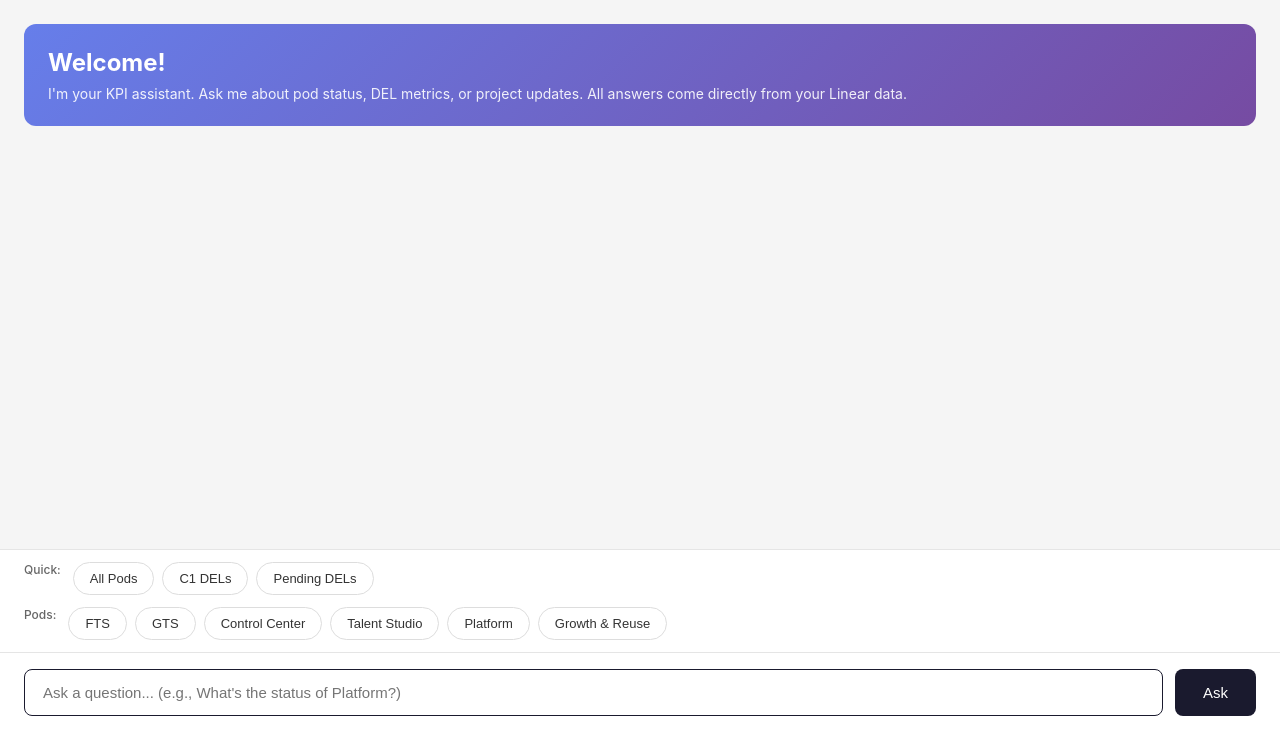
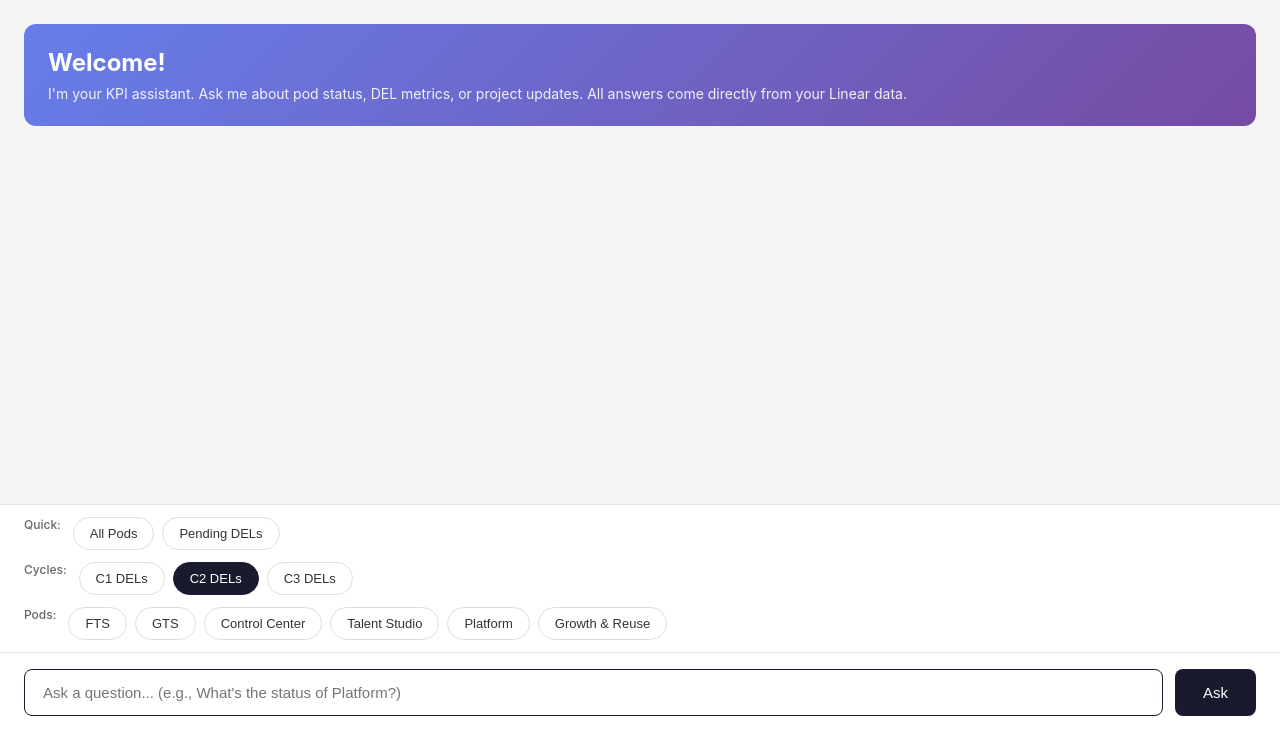
Before and after one commit to ritwikvats-rgb/linear-kpi-runner, a website: page agent/public/index.html in a window 1280 px wide. Shown: the part 68-800 px from the top of the page. Drawn offline with Linux system fonts and the light colour scheme.

Commit message:
Add dynamic cycle buttons that auto-progress
- Added Cycles section with dynamic buttons
- Buttons auto-generate based on current date:
  - C1: Jan 1-15, C2: Jan 16-31
  - C3: Feb 1-15, C4: Feb 16-28
  - C5: Mar 1-15, C6: Mar 16-31
- Shows all previous cycles + current + next
- Current cycle button is highlighted (dark background)
- Removed hardcoded C1 DELs button

Co-Authored-By: Claude Opus 4.5 <noreply@anthropic.com>

```diff
--- a/agent/public/index.html
+++ b/agent/public/index.html
@@ -266,8 +266,12 @@
   <div class="quick-actions">
     <span class="action-label">Quick:</span>
     <button class="quick-btn" data-question="What is going on across all pods?">All Pods</button>
-    <button class="quick-btn" data-question="Show DELs in cycle C1">C1 DELs</button>
     <button class="quick-btn" data-question="Show pending DELs">Pending DELs</button>
+  </div>
+
+  <div class="quick-actions" id="cycle-actions" style="border-top: none; padding-top: 0;">
+    <span class="action-label">Cycles:</span>
+    <!-- Cycle buttons will be dynamically generated -->
   </div>
 
   <div class="quick-actions pod-actions">
@@ -355,6 +359,66 @@
 
     // Focus input on load
     input.focus();
+
+    // Dynamic cycle buttons based on current date
+    function getCurrentCycle() {
+      const now = new Date();
+      const month = now.getMonth(); // 0-indexed (0=Jan, 1=Feb, 2=Mar)
+      const day = now.getDate();
+
+      // Q1 2026 cycles (Jan-Mar)
+      // C1: Jan 1-15, C2: Jan 16-31
+      // C3: Feb 1-15, C4: Feb 16-28/29
+      // C5: Mar 1-15, C6: Mar 16-31
+
+      if (month === 0) { // January
+        return day <= 15 ? 1 : 2;
+      } else if (month === 1) { // February
+        return day <= 15 ? 3 : 4;
+      } else if (month === 2) { // March
+        return day <= 15 ? 5 : 6;
+      }
+      // Default to C1 if outside Q1
+      return 1;
+    }
+
+    function generateCycleButtons() {
+      const cycleContainer = document.getElementById('cycle-actions');
+      const currentCycle = getCurrentCycle();
+
+      // Show current cycle and all previous cycles (completed ones)
+      // Plus next cycle if not at C6
+      let cyclesToShow = [];
+
+      // Add all cycles from C1 to current+1 (or C6 max)
+      for (let i = 1; i <= Math.min(currentCycle + 1, 6); i++) {
+        cyclesToShow.push(i);
+      }
+
+      // Generate buttons
+      cyclesToShow.forEach(cycle => {
+        const btn = document.createElement('button');
+        btn.className = 'quick-btn';
+        btn.dataset.question = `Show DELs in cycle C${cycle}`;
+        btn.textContent = `C${cycle} DELs`;
+
+        // Highlight current cycle
+        if (cycle === currentCycle) {
+          btn.style.background = '#1a1a2e';
+          btn.style.color = 'white';
+          btn.style.borderColor = '#1a1a2e';
+        }
+
+        btn.addEventListener('click', () => {
+          ask(btn.dataset.question);
+        });
+
+        cycleContainer.appendChild(btn);
+      });
+    }
+
+    // Generate cycle buttons on page load
+    generateCycleButtons();
   </script>
 </body>
 </html>
```
